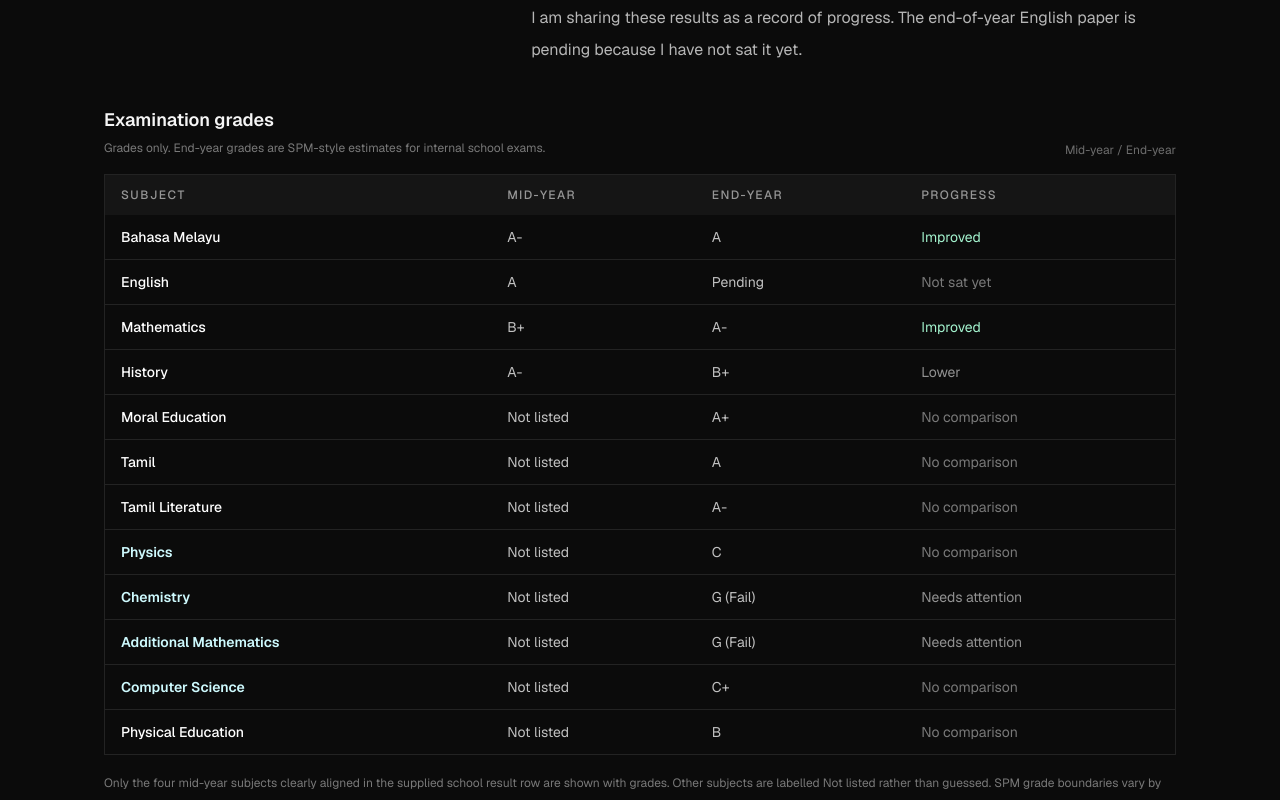
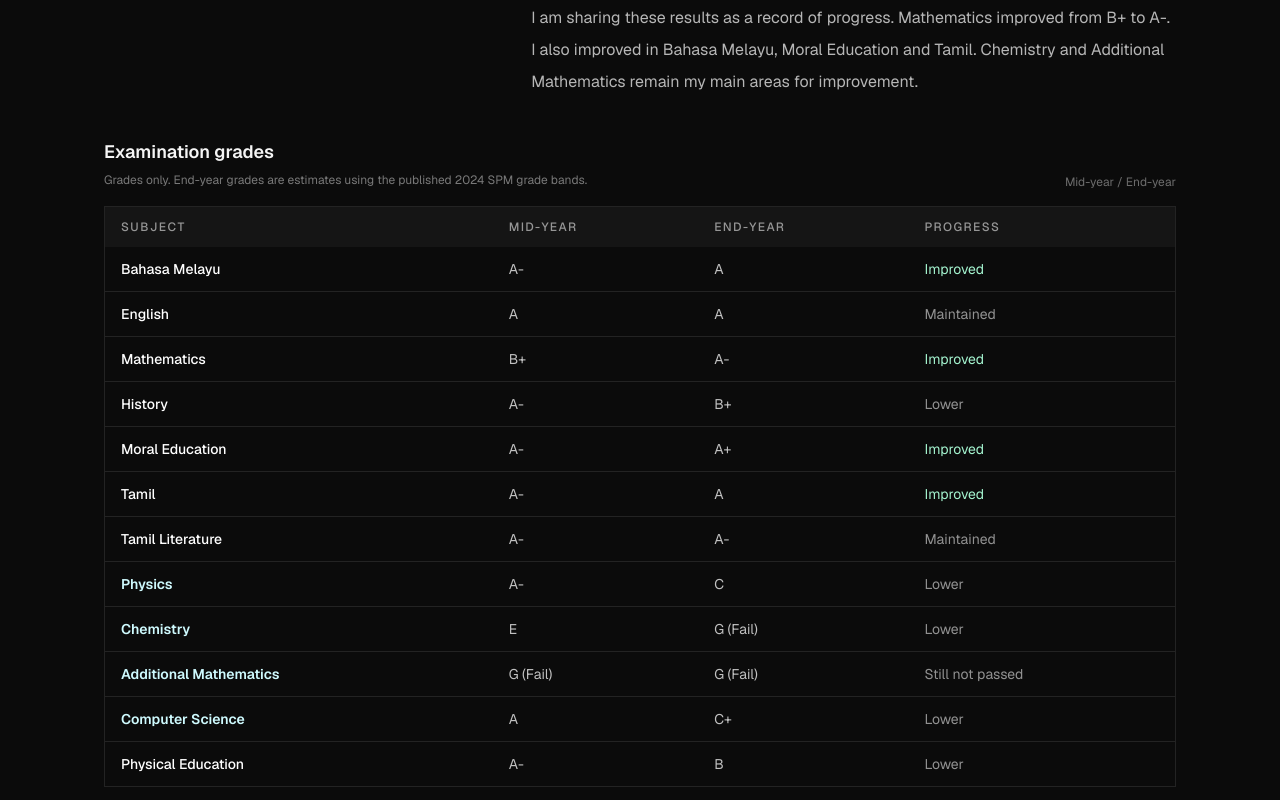
Before and after one commit to kogleshofficial-hub/koglesh-portfolio, a Next.js app: page /scholarship in a window 1280 px wide. Shown: the part 1740-2540 px from the top of the page. Built offline with nearby package versions, Linux system fonts and the light colour scheme.

Commit message:
Correct full examination grade comparison

```diff
--- a/app/resume/page.tsx
+++ b/app/resume/page.tsx
@@ -45,27 +45,27 @@ export default function ResumePage() {
           <p><strong>Form 4 Science stream · Sekolah Menengah Kebangsaan Desa Cempaka · Negeri Sembilan, Malaysia</strong></p>
           <p>Preparing for SPM 2027. Current school work includes Computer Science coursework. My subject combination includes Physics, Chemistry, Additional Mathematics and Computer Science.</p>
           <p><strong>Examination grades</strong></p>
-          <p>End-year grades are SPM-style estimates for internal school exams. English is pending because I have not sat that paper yet. Only the four mid-year subjects clearly aligned in the supplied report row are shown. Other mid-year entries are marked as not listed rather than guessed.</p>
+          <p>End-year grades are estimates using the published 2024 SPM grade bands. Internal school examinations may use different boundaries, so these are not official SPM grades.</p>
           <div className="overflow-x-auto">
             <table className="w-full min-w-[520px] border-collapse text-xs">
               <thead><tr><th className="border-b border-white/20 py-2 text-left">Subject</th><th className="border-b border-white/20 py-2 text-left">Mid-year</th><th className="border-b border-white/20 py-2 text-left">End-year</th></tr></thead>
               <tbody>
-                <tr><td className="border-b border-white/10 py-2">Bahasa Melayu</td><td className="border-b border-white/10 py-2">A-</td><td className="border-b border-white/10 py-2">A</td></tr>
-                <tr><td className="border-b border-white/10 py-2">English</td><td className="border-b border-white/10 py-2">A</td><td className="border-b border-white/10 py-2">Pending</td></tr>
-                <tr><td className="border-b border-white/10 py-2">Mathematics</td><td className="border-b border-white/10 py-2">B+</td><td className="border-b border-white/10 py-2">A-</td></tr>
-                <tr><td className="border-b border-white/10 py-2">History</td><td className="border-b border-white/10 py-2">A-</td><td className="border-b border-white/10 py-2">B+</td></tr>
-                <tr><td className="border-b border-white/10 py-2">Moral Education</td><td className="border-b border-white/10 py-2">Not listed</td><td className="border-b border-white/10 py-2">A+</td></tr>
-                <tr><td className="border-b border-white/10 py-2">Tamil</td><td className="border-b border-white/10 py-2">Not listed</td><td className="border-b border-white/10 py-2">A</td></tr>
-                <tr><td className="border-b border-white/10 py-2">Tamil Literature</td><td className="border-b border-white/10 py-2">Not listed</td><td className="border-b border-white/10 py-2">A-</td></tr>
-                <tr><td className="border-b border-white/10 py-2 font-semibold text-cyan-100">Physics</td><td className="border-b border-white/10 py-2">Not listed</td><td className="border-b border-white/10 py-2">C</td></tr>
-                <tr><td className="border-b border-white/10 py-2 font-semibold text-cyan-100">Chemistry</td><td className="border-b border-white/10 py-2">Not listed</td><td className="border-b border-white/10 py-2">G (Fail)</td></tr>
-                <tr><td className="border-b border-white/10 py-2 font-semibold text-cyan-100">Additional Mathematics</td><td className="border-b border-white/10 py-2">Not listed</td><td className="border-b border-white/10 py-2">G (Fail)</td></tr>
-                <tr><td className="border-b border-white/10 py-2 font-semibold text-cyan-100">Computer Science</td><td className="border-b border-white/10 py-2">Not listed</td><td className="border-b border-white/10 py-2">C+</td></tr>
-                <tr><td className="py-2">Physical Education</td><td className="py-2">Not listed</td><td className="py-2">B</td></tr>
-              </tbody>
+                <tr><td className="border-b border-white/10 py-2 ">Bahasa Melayu</td><td className="border-b border-white/10 py-2">A-</td><td className="border-b border-white/10 py-2">A</td></tr>
+                <tr><td className="border-b border-white/10 py-2 ">English</td><td className="border-b border-white/10 py-2">A</td><td className="border-b border-white/10 py-2">A</td></tr>
+                <tr><td className="border-b border-white/10 py-2 ">Mathematics</td><td className="border-b border-white/10 py-2">B+</td><td className="border-b border-white/10 py-2">A-</td></tr>
+                <tr><td className="border-b border-white/10 py-2 ">History</td><td className="border-b border-white/10 py-2">A-</td><td className="border-b border-white/10 py-2">B+</td></tr>
+                <tr><td className="border-b border-white/10 py-2 ">Moral Education</td><td className="border-b border-white/10 py-2">A-</td><td className="border-b border-white/10 py-2">A+</td></tr>
+                <tr><td className="border-b border-white/10 py-2 ">Tamil</td><td className="border-b border-white/10 py-2">A-</td><td className="border-b border-white/10 py-2">A</td></tr>
+                <tr><td className="border-b border-white/10 py-2 ">Tamil Literature</td><td className="border-b border-white/10 py-2">A-</td><td className="border-b border-white/10 py-2">A-</td></tr>
+                <tr><td className="border-b border-white/10 py-2 font-semibold text-cyan-100">Physics</td><td className="border-b border-white/10 py-2">A-</td><td className="border-b border-white/10 py-2">C</td></tr>
+                <tr><td className="border-b border-white/10 py-2 font-semibold text-cyan-100">Chemistry</td><td className="border-b border-white/10 py-2">E</td><td className="border-b border-white/10 py-2">G (Fail)</td></tr>
+                <tr><td className="border-b border-white/10 py-2 font-semibold text-cyan-100">Additional Mathematics</td><td className="border-b border-white/10 py-2">G (Fail)</td><td className="border-b border-white/10 py-2">G (Fail)</td></tr>
+                <tr><td className="border-b border-white/10 py-2 font-semibold text-cyan-100">Computer Science</td><td className="border-b border-white/10 py-2">A</td><td className="border-b border-white/10 py-2">C+</td></tr>
+                <tr><td className="py-2 ">Physical Education</td><td className="py-2">A-</td><td className="py-2">B</td></tr>
+                </tbody>
             </table>
           </div>
-          <p>My stronger subjects at present are English, Bahasa Melayu, Tamil, Mathematics and Computer Science. Chemistry and Additional Mathematics are my main areas for improvement. This is a personal results summary, not an official transcript.</p>
+          <p>My stronger subjects at present are English, Bahasa Melayu, Tamil and Mathematics. Chemistry and Additional Mathematics are my main areas for improvement. I am working to raise my Physics and Computer Science results as well. This is a personal results summary, not an official transcript.</p>
         </section>
         <section className="resume-section">
           <h2>Tools used in projects</h2>
--- a/app/scholarship/page.tsx
+++ b/app/scholarship/page.tsx
@@ -207,14 +207,14 @@ export default function ScholarshipPage() {
             <div className="space-y-5 text-sm leading-7 text-white/70 sm:text-base sm:leading-8">
               <p>I study Form 4 Science at Sekolah Menengah Kebangsaan Desa Cempaka in Negeri Sembilan, Malaysia. My subjects include Physics, Chemistry, Additional Mathematics and Computer Science, alongside languages and humanities.</p>
               <p>I am preparing for SPM in 2027 and completing my SPM Computer Science coursework. My stronger subjects at present are English, Bahasa Melayu, Tamil, Mathematics and Computer Science. Chemistry and Additional Mathematics need the most attention.</p>
-              <p>I am sharing these results as a record of progress. The end-of-year English paper is pending because I have not sat it yet.</p>
+              <p>I am sharing these results as a record of progress. Mathematics improved from B+ to A-. I also improved in Bahasa Melayu, Moral Education and Tamil. Chemistry and Additional Mathematics remain my main areas for improvement.</p>
             </div>
           </div>
           <div className="mt-10">
             <div className="mb-4 flex flex-wrap items-end justify-between gap-3">
               <div>
                 <h3 className="text-lg font-semibold">Examination grades</h3>
-                <p className="mt-1 text-xs leading-5 text-white/45">Grades only. End-year grades are SPM-style estimates for internal school exams.</p>
+                <p className="mt-1 text-xs leading-5 text-white/45">Grades only. End-year grades are estimates using the published 2024 SPM grade bands.</p>
               </div>
               <span className="text-xs text-white/40">Mid-year / End-year</span>
             </div>
@@ -230,21 +230,21 @@ export default function ScholarshipPage() {
                 </thead>
                 <tbody className="divide-y divide-white/10 text-white/75">
                   <tr><th scope="row" className="px-4 py-3 font-medium text-white">Bahasa Melayu</th><td className="px-4 py-3">A-</td><td className="px-4 py-3">A</td><td className="px-4 py-3 text-emerald-200">Improved</td></tr>
-                  <tr><th scope="row" className="px-4 py-3 font-medium text-white">English</th><td className="px-4 py-3">A</td><td className="px-4 py-3">Pending</td><td className="px-4 py-3 text-white/45">Not sat yet</td></tr>
+                  <tr><th scope="row" className="px-4 py-3 font-medium text-white">English</th><td className="px-4 py-3">A</td><td className="px-4 py-3">A</td><td className="px-4 py-3 text-white/55">Maintained</td></tr>
                   <tr><th scope="row" className="px-4 py-3 font-medium text-white">Mathematics</th><td className="px-4 py-3">B+</td><td className="px-4 py-3">A-</td><td className="px-4 py-3 text-emerald-200">Improved</td></tr>
                   <tr><th scope="row" className="px-4 py-3 font-medium text-white">History</th><td className="px-4 py-3">A-</td><td className="px-4 py-3">B+</td><td className="px-4 py-3 text-white/55">Lower</td></tr>
-                  <tr><th scope="row" className="px-4 py-3 font-medium text-white">Moral Education</th><td className="px-4 py-3">Not listed</td><td className="px-4 py-3">A+</td><td className="px-4 py-3 text-white/45">No comparison</td></tr>
-                  <tr><th scope="row" className="px-4 py-3 font-medium text-white">Tamil</th><td className="px-4 py-3">Not listed</td><td className="px-4 py-3">A</td><td className="px-4 py-3 text-white/45">No comparison</td></tr>
-                  <tr><th scope="row" className="px-4 py-3 font-medium text-white">Tamil Literature</th><td className="px-4 py-3">Not listed</td><td className="px-4 py-3">A-</td><td className="px-4 py-3 text-white/45">No comparison</td></tr>
-                  <tr><th scope="row" className="px-4 py-3 font-semibold text-cyan-100">Physics</th><td className="px-4 py-3">Not listed</td><td className="px-4 py-3">C</td><td className="px-4 py-3 text-white/45">No comparison</td></tr>
-                  <tr><th scope="row" className="px-4 py-3 font-semibold text-cyan-100">Chemistry</th><td className="px-4 py-3">Not listed</td><td className="px-4 py-3">G (Fail)</td><td className="px-4 py-3 text-white/55">Needs attention</td></tr>
-                  <tr><th scope="row" className="px-4 py-3 font-semibold text-cyan-100">Additional Mathematics</th><td className="px-4 py-3">Not listed</td><td className="px-4 py-3">G (Fail)</td><td className="px-4 py-3 text-white/55">Needs attention</td></tr>
-                  <tr><th scope="row" className="px-4 py-3 font-semibold text-cyan-100">Computer Science</th><td className="px-4 py-3">Not listed</td><td className="px-4 py-3">C+</td><td className="px-4 py-3 text-white/45">No comparison</td></tr>
-                  <tr><th scope="row" className="px-4 py-3 font-medium text-white">Physical Education</th><td className="px-4 py-3">Not listed</td><td className="px-4 py-3">B</td><td className="px-4 py-3 text-white/45">No comparison</td></tr>
+                  <tr><th scope="row" className="px-4 py-3 font-medium text-white">Moral Education</th><td className="px-4 py-3">A-</td><td className="px-4 py-3">A+</td><td className="px-4 py-3 text-emerald-200">Improved</td></tr>
+                  <tr><th scope="row" className="px-4 py-3 font-medium text-white">Tamil</th><td className="px-4 py-3">A-</td><td className="px-4 py-3">A</td><td className="px-4 py-3 text-emerald-200">Improved</td></tr>
+                  <tr><th scope="row" className="px-4 py-3 font-medium text-white">Tamil Literature</th><td className="px-4 py-3">A-</td><td className="px-4 py-3">A-</td><td className="px-4 py-3 text-white/55">Maintained</td></tr>
+                  <tr><th scope="row" className="px-4 py-3 font-semibold text-cyan-100">Physics</th><td className="px-4 py-3">A-</td><td className="px-4 py-3">C</td><td className="px-4 py-3 text-white/55">Lower</td></tr>
+                  <tr><th scope="row" className="px-4 py-3 font-semibold text-cyan-100">Chemistry</th><td className="px-4 py-3">E</td><td className="px-4 py-3">G (Fail)</td><td className="px-4 py-3 text-white/55">Lower</td></tr>
+                  <tr><th scope="row" className="px-4 py-3 font-semibold text-cyan-100">Additional Mathematics</th><td className="px-4 py-3">G (Fail)</td><td className="px-4 py-3">G (Fail)</td><td className="px-4 py-3 text-white/55">Still not passed</td></tr>
+                  <tr><th scope="row" className="px-4 py-3 font-semibold text-cyan-100">Computer Science</th><td className="px-4 py-3">A</td><td className="px-4 py-3">C+</td><td className="px-4 py-3 text-white/55">Lower</td></tr>
+                  <tr><th scope="row" className="px-4 py-3 font-medium text-white">Physical Education</th><td className="px-4 py-3">A-</td><td className="px-4 py-3">B</td><td className="px-4 py-3 text-white/55">Lower</td></tr>
                 </tbody>
               </table>
             </div>
-            <p className="mt-4 text-xs leading-6 text-white/45">Only the four mid-year subjects clearly aligned in the supplied school result row are shown with grades. Other subjects are labelled Not listed rather than guessed. SPM grade boundaries vary by subject and examination year, so these end-year conversions are estimates, not official SPM results. <a href="https://parlimen.gov.my/files/jindex/pdf/JDR26062024.pdf" target="_blank" rel="noopener noreferrer" className="underline decoration-white/25 underline-offset-4 hover:text-white/80">KPM explanation of SPM grade setting</a>.</p>
+            <p className="mt-4 text-xs leading-6 text-white/45">End-year grades are estimates using the published 2024 SPM bands: A+ (90–100), A (80–89), A- (70–79), B+ (65–69), B (60–64), C+ (55–59), C (50–54), D (45–49), E (40–44) and G (0–39). Internal school examinations may use different boundaries, so these are not official SPM grades. <a href="https://sinarbestari.sinarharian.com.my/buletin/takrifan-11-gred-dan-julat-pemarkahan-spm-2024" target="_blank" rel="noopener noreferrer" className="underline decoration-white/25 underline-offset-4 hover:text-white/80">Published 2024 SPM grade bands</a>.</p>
           </div>
         </div>
       </section>
```
